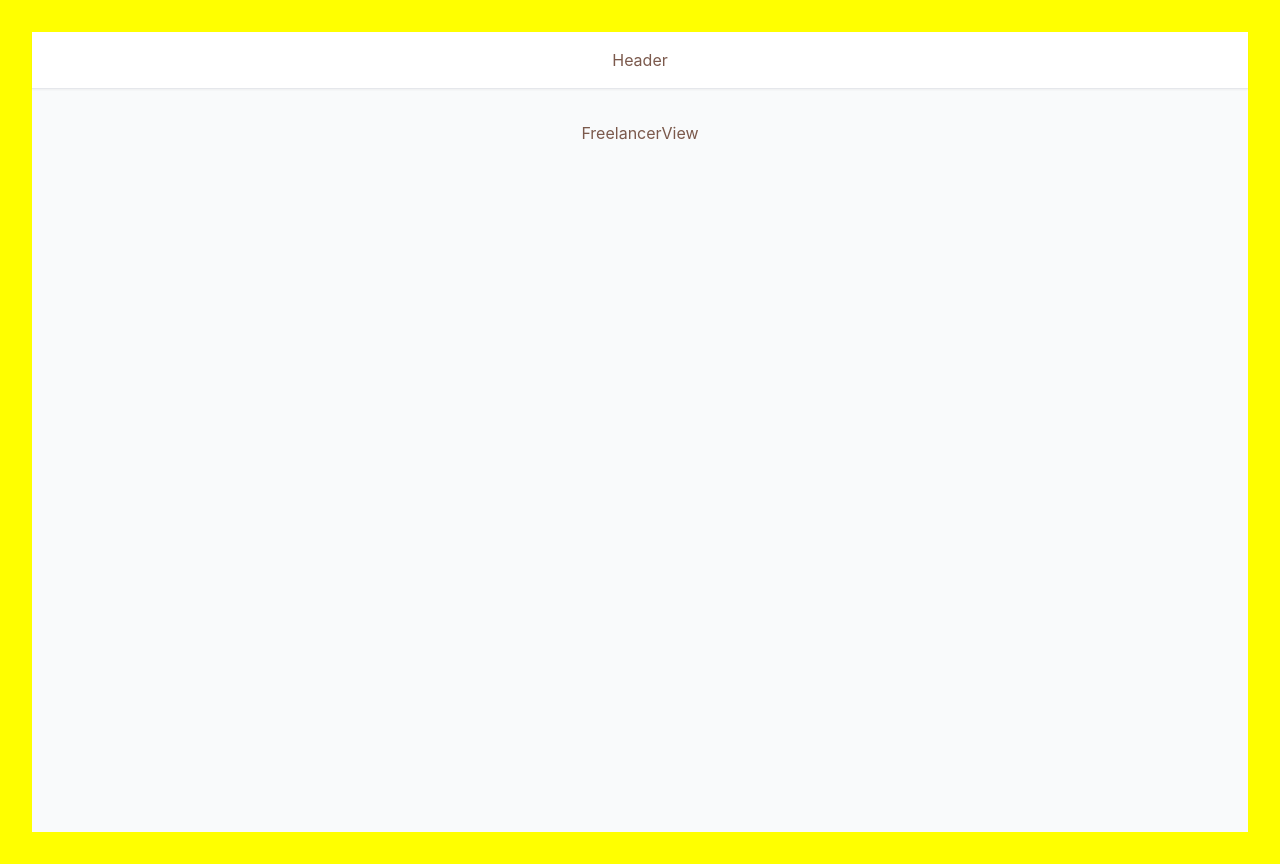
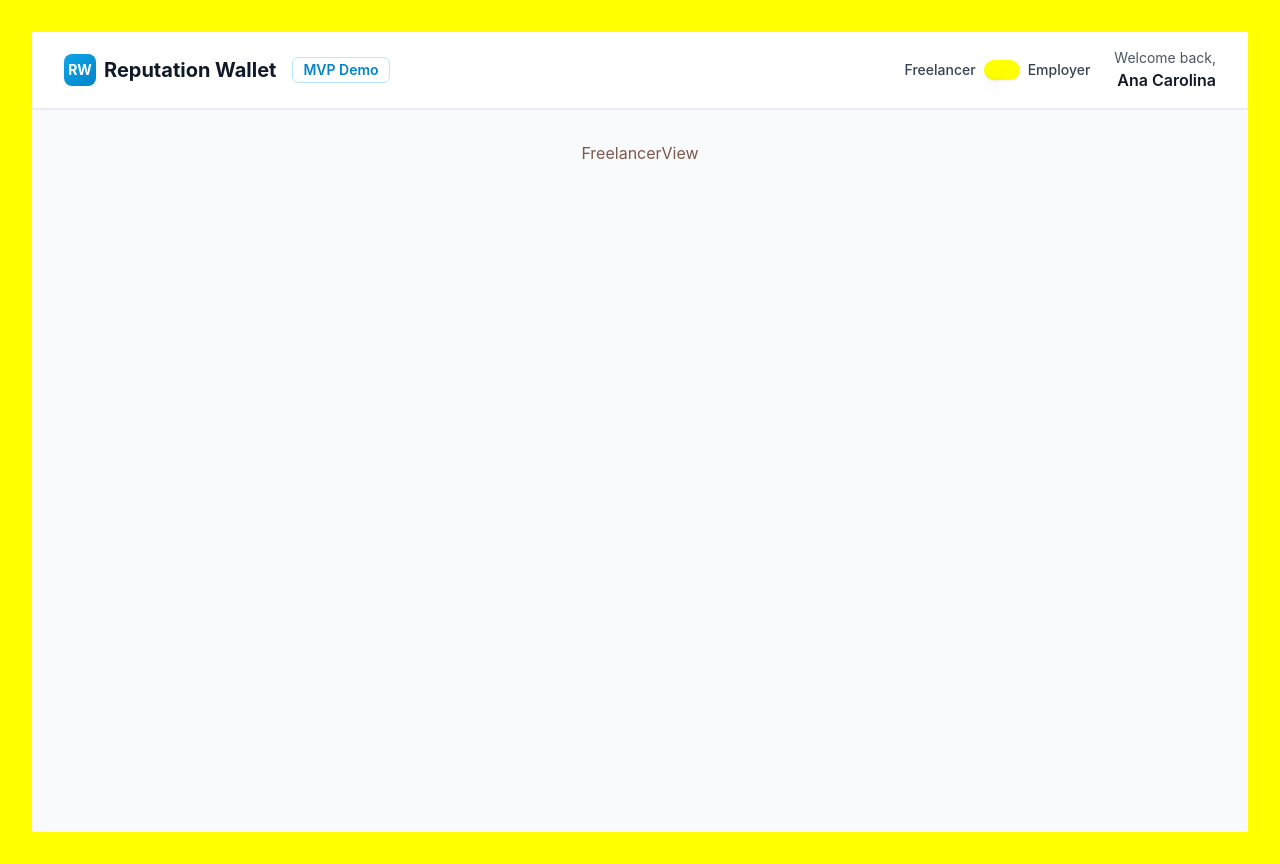
Before and after one commit to caioopra/reputation-wallet, a React (Vite) app: page / in a window 1280 px wide. Built offline with nearby package versions, Linux system fonts and the light colour scheme.

Commit message:
Implements header

```diff
--- a/src/components/Header.tsx
+++ b/src/components/Header.tsx
@@ -1,13 +1,75 @@
+import { Badge } from "@/components/ui/badge";
+import { Switch } from "@/components/ui/switch";
+import { Label } from "@/components/ui/label";
+
 interface HeaderProps {
     userView: "freelancer" | "employer";
     setUserView: (view: "freelancer" | "employer") => void;
-  }
+}
 
-const Header = ({ userView, setUserView } : HeaderProps) => {
+const Header = ({ userView, setUserView }: HeaderProps) => {
+    const userName =
+        userView === "freelancer" ? "Ana Carolina" : "Innovate Corp";
+
     return (
         <header className="bg-white border-b border-reputation-gray-200 shadow-sm">
             <div className="container mx-auto px-4 sm:px-6 lg:px-8 py-4">
-                <h1>Header</h1>
+                <div className="flex flex-col sm:flex-row items-start sm:items-center justify-between space-y-4 sm:space-y-0">
+                    <div className="flex items-center space-x-4">
+                        <div className="flex items-center space-x-2">
+                            <div className="w-8 h-8 bg-gradient-to-br from-reputation-blue-500 to-reputation-blue-600 rounded-lg flex items-center justify-center">
+                                <span className="text-white font-bold text-sm">
+                                    RW
+                                </span>
+                            </div>
+                            <h1 className="text-lg sm:text-xl font-bold text-reputation-gray-900">
+                                Reputation Wallet
+                            </h1>
+                        </div>
+                        <Badge
+                            variant="outline"
+                            className="text-reputation-blue-600 border-reputation-blue-200 text-xs sm:text-sm"
+                        >
+                            MVP Demo
+                        </Badge>
+                    </div>
+
+                    <div className="flex flex-col sm:flex-row items-start sm:items-center space-y-4 sm:space-y-0 sm:space-x-6 w-full sm:w-auto">
+                        <div className="flex items-center space-x-2">
+                            <Label
+                                htmlFor="view-toggle"
+                                className="text-sm font-medium text-reputation-gray-700"
+                            >
+                                Freelancer
+                            </Label>
+                            <Switch
+                                id="view-toggle"
+                                checked={userView === "employer"}
+                                onCheckedChange={(checked) =>
+                                    setUserView(
+                                        checked ? "employer" : "freelancer"
+                                    )
+                                }
+                                className="data-[state=checked]:bg-reputation-blue-600 transition-colors duration-200"
+                            />
+                            <Label
+                                htmlFor="view-toggle"
+                                className="text-sm font-medium text-reputation-gray-700"
+                            >
+                                Employer
+                            </Label>
+                        </div>
+
+                        <div className="text-left sm:text-right">
+                            <p className="text-sm text-reputation-gray-600">
+                                Welcome back,
+                            </p>
+                            <p className="font-semibold text-reputation-gray-900 truncate max-w-[200px]">
+                                {userName}
+                            </p>
+                        </div>
+                    </div>
+                </div>
             </div>
         </header>
     );
--- /dev/null
+++ b/src/components/ui/badge.tsx
@@ -0,0 +1,36 @@
+import * as React from "react"
+import { cva, type VariantProps } from "class-variance-authority"
+
+import { cn } from "@/lib/utils"
+
+const badgeVariants = cva(
+  "inline-flex items-center rounded-md border px-2.5 py-0.5 text-xs font-semibold transition-colors focus:outline-none focus:ring-2 focus:ring-ring focus:ring-offset-2",
+  {
+    variants: {
+      variant: {
+        default:
+          "border-transparent bg-primary text-primary-foreground shadow hover:bg-primary/80",
+        secondary:
+          "border-transparent bg-secondary text-secondary-foreground hover:bg-secondary/80",
+        destructive:
+          "border-transparent bg-destructive text-destructive-foreground shadow hover:bg-destructive/80",
+        outline: "text-foreground",
+      },
+    },
+    defaultVariants: {
+      variant: "default",
+    },
+  }
+)
+
+export interface BadgeProps
+  extends React.HTMLAttributes<HTMLDivElement>,
+    VariantProps<typeof badgeVariants> {}
+
+function Badge({ className, variant, ...props }: BadgeProps) {
+  return (
+    <div className={cn(badgeVariants({ variant }), className)} {...props} />
+  )
+}
+
+export { Badge, badgeVariants }
--- /dev/null
+++ b/src/components/ui/label.tsx
@@ -0,0 +1,24 @@
+import * as React from "react"
+import * as LabelPrimitive from "@radix-ui/react-label"
+import { cva, type VariantProps } from "class-variance-authority"
+
+import { cn } from "@/lib/utils"
+
+const labelVariants = cva(
+  "text-sm font-medium leading-none peer-disabled:cursor-not-allowed peer-disabled:opacity-70"
+)
+
+const Label = React.forwardRef<
+  React.ElementRef<typeof LabelPrimitive.Root>,
+  React.ComponentPropsWithoutRef<typeof LabelPrimitive.Root> &
+    VariantProps<typeof labelVariants>
+>(({ className, ...props }, ref) => (
+  <LabelPrimitive.Root
+    ref={ref}
+    className={cn(labelVariants(), className)}
+    {...props}
+  />
+))
+Label.displayName = LabelPrimitive.Root.displayName
+
+export { Label }
--- /dev/null
+++ b/src/components/ui/switch.tsx
@@ -0,0 +1,27 @@
+import * as React from "react"
+import * as SwitchPrimitives from "@radix-ui/react-switch"
+
+import { cn } from "@/lib/utils"
+
+const Switch = React.forwardRef<
+  React.ElementRef<typeof SwitchPrimitives.Root>,
+  React.ComponentPropsWithoutRef<typeof SwitchPrimitives.Root>
+>(({ className, ...props }, ref) => (
+  <SwitchPrimitives.Root
+    className={cn(
+      "peer inline-flex h-5 w-9 shrink-0 cursor-pointer items-center rounded-full border-2 border-transparent shadow-sm transition-colors focus-visible:outline-none focus-visible:ring-2 focus-visible:ring-ring focus-visible:ring-offset-2 focus-visible:ring-offset-background disabled:cursor-not-allowed disabled:opacity-50 data-[state=checked]:bg-primary data-[state=unchecked]:bg-input",
+      className
+    )}
+    {...props}
+    ref={ref}
+  >
+    <SwitchPrimitives.Thumb
+      className={cn(
+        "pointer-events-none block h-4 w-4 rounded-full bg-background shadow-lg ring-0 transition-transform data-[state=checked]:translate-x-4 data-[state=unchecked]:translate-x-0"
+      )}
+    />
+  </SwitchPrimitives.Root>
+))
+Switch.displayName = SwitchPrimitives.Root.displayName
+
+export { Switch }
```
